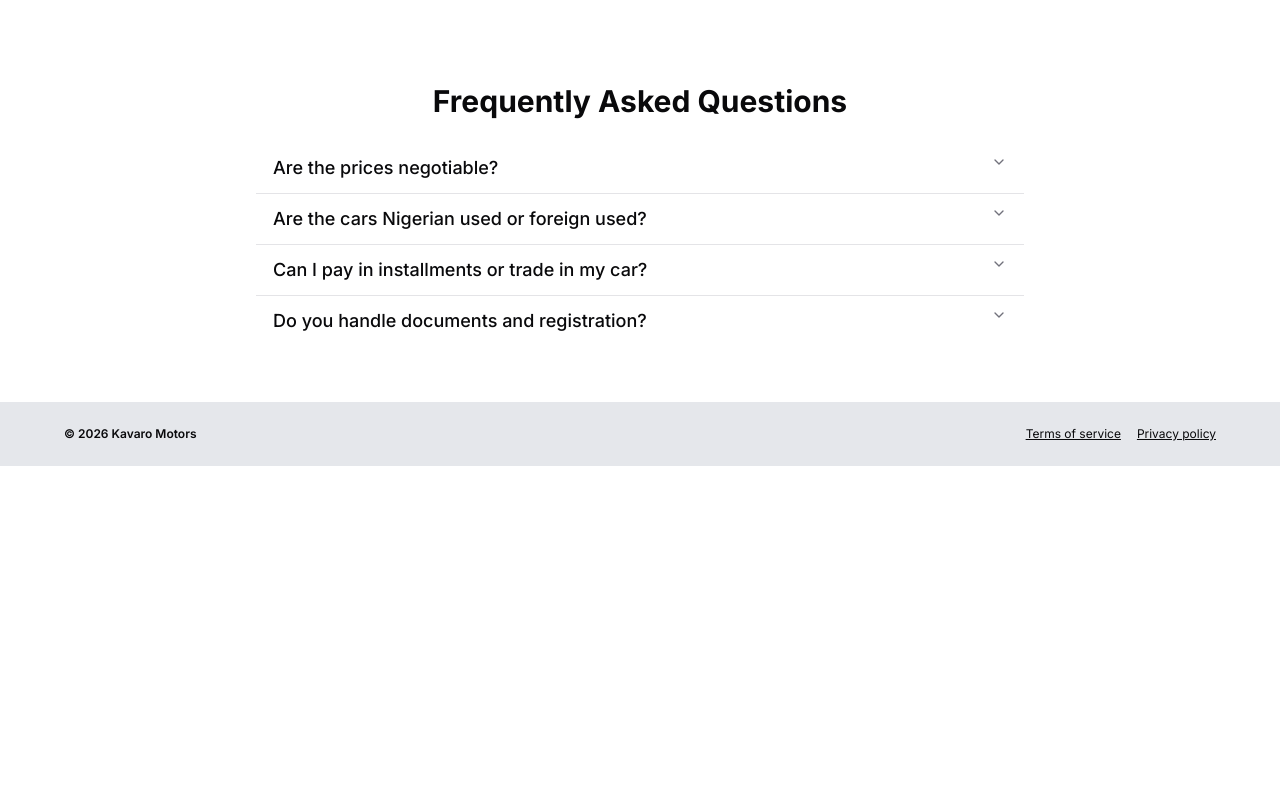
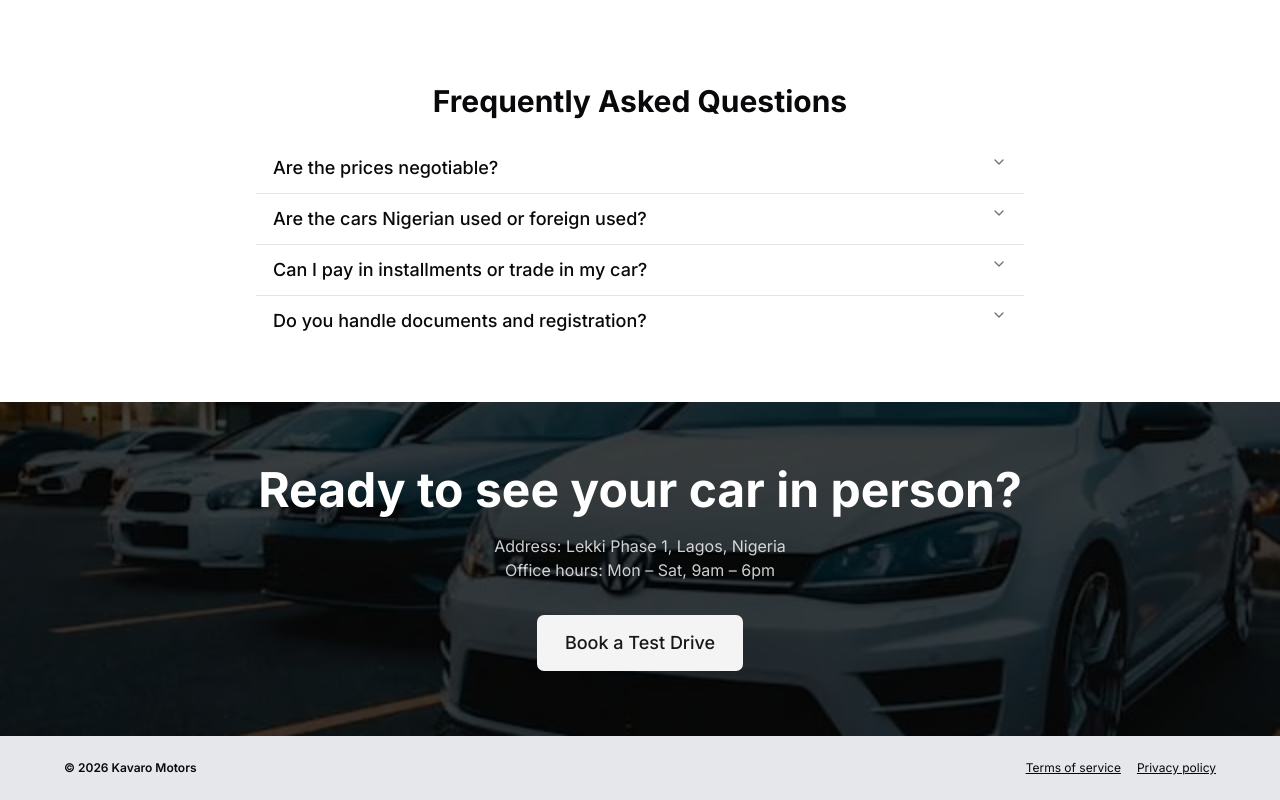
Before and after one commit to Kansoldev/car-dealership-website, a Next.js app: page / in a window 1280 px wide. Shown: the part 1835-2635 px from the top of the page. Before the commit the page ends 2301 px from the top, so only its background shows below. Built offline with nearby package versions, Linux system fonts and the light colour scheme.

Commit message:
feat: add CTA section to book a test drive

```diff
--- a/app/page.tsx
+++ b/app/page.tsx
@@ -5,6 +5,7 @@ import FeaturedCars from "@/components/FeaturedCars";
 import HowItWorks from "@/components/HowItWorks";
 import Footer from "@/components/Footer";
 import FAQ from "@/components/FAQ";
+import VisitCta from "@/components/VisitCta";
 
 export default function Home() {
   return (
@@ -15,6 +16,7 @@ export default function Home() {
       <FeaturedCars />
       <HowItWorks />
       <FAQ />
+      <VisitCta />
       <Footer />
     </>
   );
--- /dev/null
+++ b/components/VisitCta.tsx
@@ -0,0 +1,34 @@
+import Link from "next/link";
+import { buttonVariants } from "./ui/button";
+import { cn } from "cn";
+
+const VisitCta = () => {
+  return (
+    <section className="relative w-full bg-[url('/hero.webp')] bg-cover bg-center text-white py-4">
+      <div className="absolute inset-0 bg-black/75"></div>
+
+      <div className="relative max-w-6xl mx-auto px-4 py-12 text-center">
+        <h2 className="text-3xl md:text-5xl font-bold">
+          Ready to see your car in person?
+        </h2>
+
+        <p className="mt-5 text-white/80">
+          Address: Lekki Phase 1, Lagos, Nigeria <br /> Office hours: Mon – Sat,
+          9am – 6pm
+        </p>
+
+        <Link
+          href="#"
+          className={cn(
+            buttonVariants({ variant: "secondary", size: "lg" }),
+            "text-lg p-7 mt-8 rounded-md",
+          )}
+        >
+          Book a Test Drive
+        </Link>
+      </div>
+    </section>
+  );
+};
+
+export default VisitCta;
```
